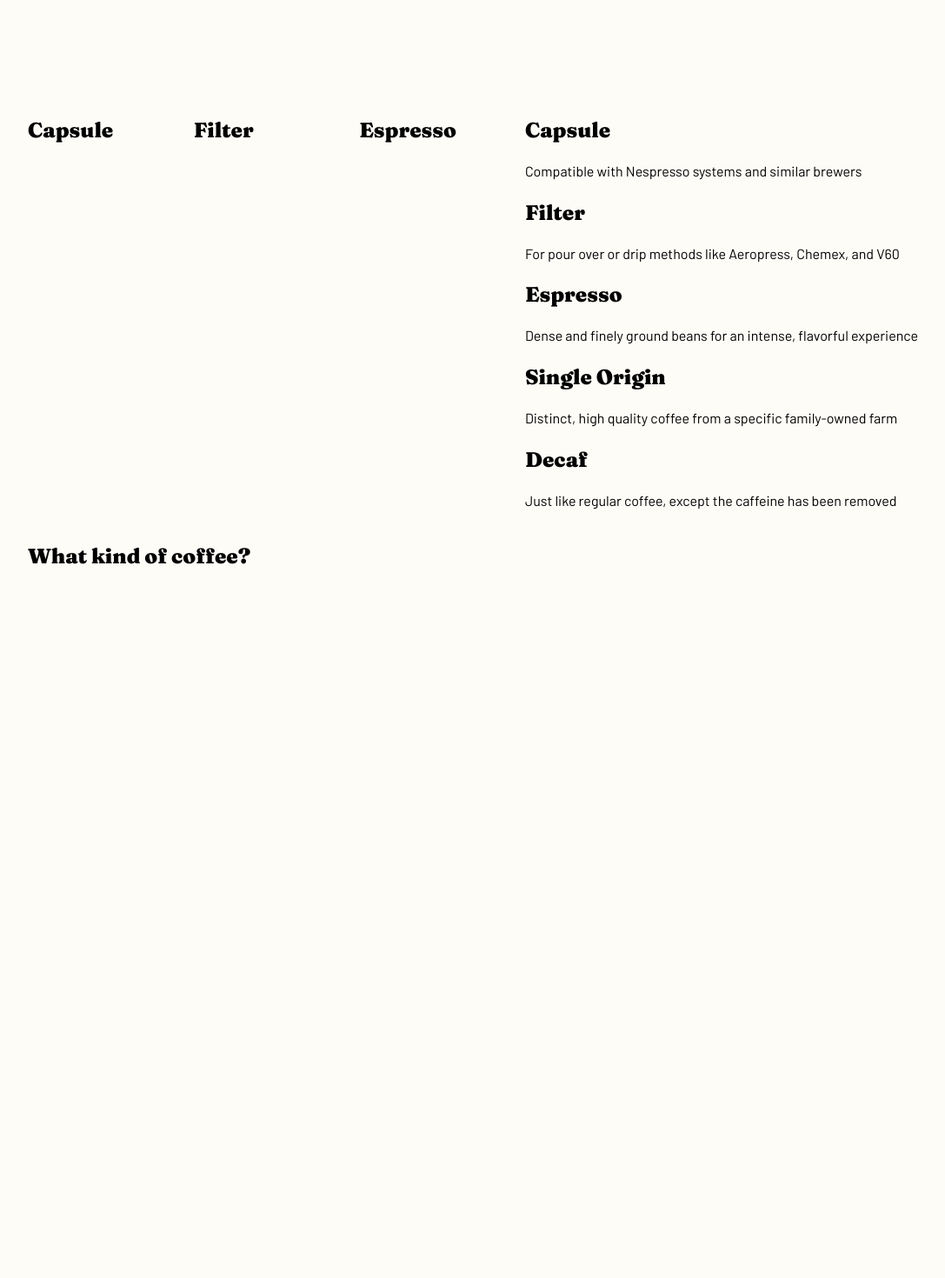
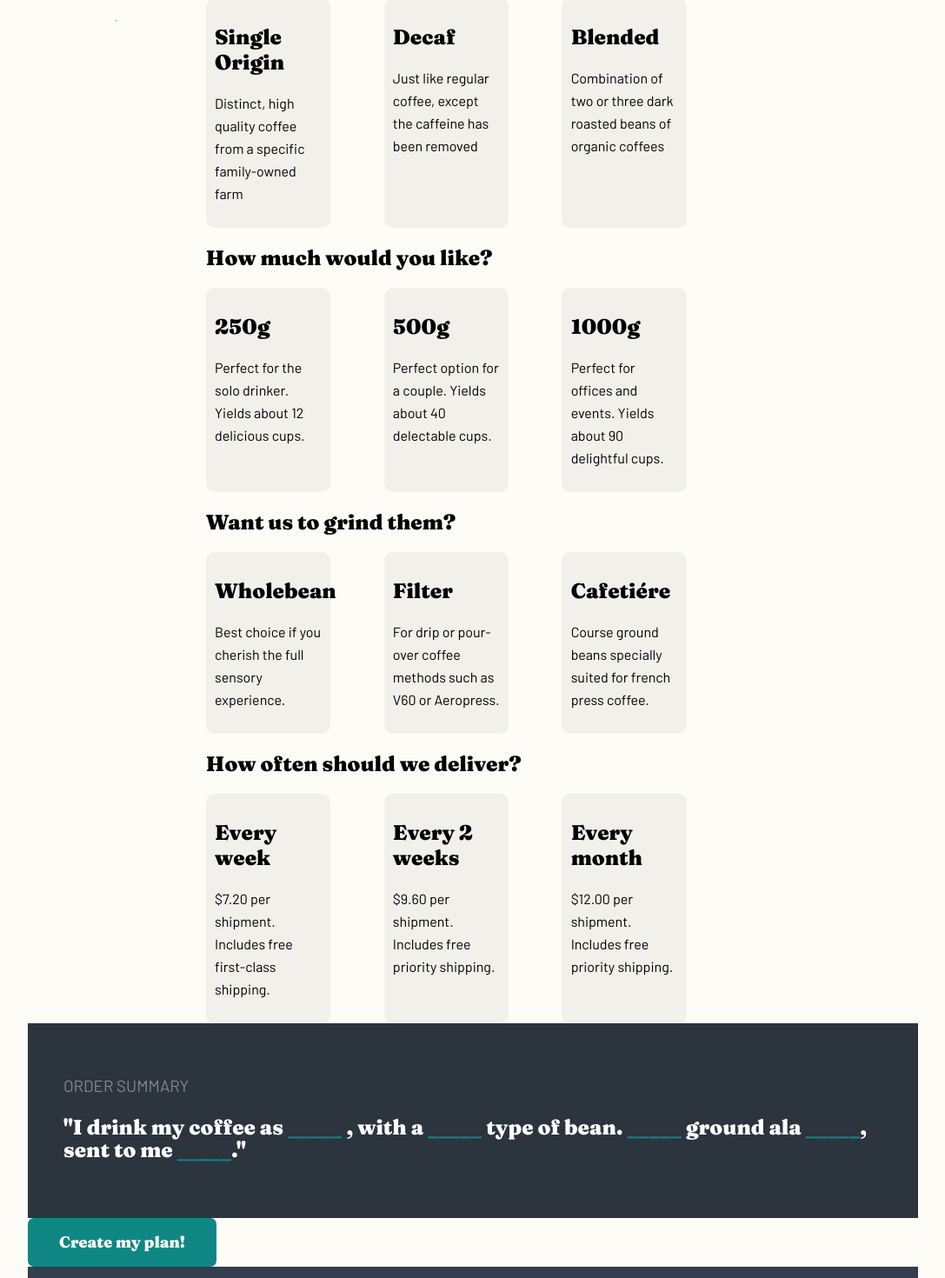
Before and after one commit to Luktoria/Coffeeroasters-app, a React (Create React App) app: page /createplan in a window 1280 px wide. Shown: the part 1780-3250 px from the top of the page at 87% size, without its empty margins (96-1183 px from the left). Built offline with nearby package versions, Linux system fonts and the light colour scheme.

Commit message:
Continued with create plan page

```diff
--- a/src/Components/CreatePlan.jsx
+++ b/src/Components/CreatePlan.jsx
@@ -3,8 +3,7 @@ import CreateSteps from './CreateSteps';
 
 
 const CreatePlan = () => {
-  const options = [
-
+  const preferences = [
     {
       id: 0,
       title: "Capsule",
@@ -21,8 +20,10 @@ const CreatePlan = () => {
       id: 2,
       title: "Espresso",
       info: "Dense and finely ground beans for an intense, flavorful experience"
-    },
+    }
+  ];
 
+  const beanType = [
     {
       id: 3,
       title: "Single Origin",
@@ -32,34 +33,161 @@ const CreatePlan = () => {
       id: 4,
       title: "Decaf",
       info: "Just like regular coffee, except the caffeine has been removed"
+    },
+    {
+      id: 5,
+      title: "Blended",
+      info: "Combination of two or three dark roasted beans of organic coffees"
+    }
+  ];
+
+  const amounts = [
+    {
+      id: 6,
+      title: "250g",
+      info: "Perfect for the solo drinker. Yields about 12 delicious cups.",
+    },
+    {
+      id: 7,
+      title: "500g",
+      info: "Perfect option for a couple. Yields about 40 delectable cups."
+    },
+    {
+      id: 8,
+      title: "1000g",
+      info: "Perfect for offices and events. Yields about 90 delightful cups."
+    }
+  ];
+
+  const grindtypes = [
+    {
+      id: 9,
+      title: "Wholebean",
+      info: "Best choice if you cherish the full sensory experience."
+    },
+    {
+      id: 10,
+      title: "Filter",
+      info: "For drip or pour-over coffee methods such as V60 or Aeropress."
+    },
+    {
+      id: 11,
+      title: "Cafetiére",
+      info: "Course ground beans specially suited for french press coffee."
+    }
+  ];
+
+  const deliveryTimes = [
+    {
+      id: 12,
+      title: "Every week",
+      info: "$7.20 per shipment. Includes free first-class shipping."
+    },
+    {
+      id: 13,
+      title: "Every 2 weeks",
+      info: "$9.60 per shipment. Includes free priority shipping."
+    },
+    {
+      id: 14,
+      title: "Every month",
+      info: "$12.00 per shipment. Includes free priority shipping."
     }
   ]
 
 
-  const [capsule, setCapsule] = useState(false);
-  const [filter, setFilter] = useState(false);
-  const [espresso, setEspresso] = useState(false);
-  const [chosenMethod, setChosenMethod] = useState("");
 
-  const chooseCapsule = () => {
-    setCapsule(true);
+
+
+  const [chosenMethod, setChosenMethod] = useState("_____");
+  let [activeStyle, setActiveStyle] = useState("");
+  const [chosenType, setChosenType] = useState("_____");
+  let [activeBeanStyle, setActiveBeanStyle] = useState("");
+  const [chosenAmount, setChosenAmount] = useState("_____");
+  let [activeAmountStyle, setActiveAmountStyle] = useState("");
+  const [chosenGrind, setChosenGrind] = useState("_____");
+  let [activeGrindStyle, setActiveGrindStlye] = useState("");
+  const [chosenDelivery, setChosenDelivery] = useState("_____");
+  let [activeDeliveryStyle, setActiveDeliveryStyle] = useState("")
+
+
+
+
+  const chooseMethod = (index) => {
+    if (preferences[index].title === 'Capsule') {
       setChosenMethod('using Capsules');
-    setFilter(false);
-    setEspresso(false);
+      setActiveStyle('Capsule');
+    }
+    else if (preferences[index].title === 'Filter') {
+      setChosenMethod('as Filter');
+      setActiveStyle('Filter');
+    }
+    else if (preferences[index].title === 'Espresso') {
+      setChosenMethod('as Espresso');
+      setActiveStyle('Espresso');
+    }
+  };
+
+  const chooseType = (index) => {
+    if (beanType[index].title === 'Single Origin') {
+      setChosenType('Single Origin');
+      setActiveBeanStyle('Single Origin');
+    }
+    else if (beanType[index].title === 'Decaf') {
+      setChosenType('Decaf');
+      setActiveBeanStyle('Decaf');
     }
 
-  const chooseFilter = () => {
-    setCapsule(false);
-    setFilter(true);
-    setChosenMethod('as Filter');
-    setEspresso(false);
+    else if (beanType[index].title === 'Blended') {
+      setChosenType('Blended');
+      setActiveBeanStyle('Blended');
+    }
+  };
+
+  const chooseAmount = (index) => {
+    if (amounts[index].title === "250g") {
+      setChosenAmount("250g");
+      setActiveAmountStyle("250g");
+    }
+    else if (amounts[index].title === "500g") {
+      setChosenAmount("500g");
+      setActiveAmountStyle("500g");
     }
 
-  const chooseEspresso = () => {
-    setCapsule(false);
-    setFilter(false);
-    setChosenMethod('as Espresso');
-    setEspresso(true);
+    else if (amounts[index].title === "1000g") {
+      setChosenAmount("1000g");
+      setActiveAmountStyle("1000g");
+    }
+  };
+
+  const chooseGrind = (index) => {
+    if (grindtypes[index].title === "Wholebean") {
+      setChosenGrind("WholeBean");
+      setActiveGrindStlye("Wholebean");
+    }
+    else if (grindtypes[index].title === "Filter") {
+      setChosenGrind("Filter");
+      setActiveGrindStlye("Filter");
+    }
+    else if (grindtypes[index].title === "Cafetiére") {
+      setChosenGrind("Cafetiére");
+      setActiveGrindStlye("Cafetiére");
+    }
+  };
+
+  const chooseDelivery = (index) => {
+    if (deliveryTimes[index].title === "Every week") {
+      setChosenDelivery("Every week");
+      setActiveDeliveryStyle("Every week");
+    }
+    else if (deliveryTimes[index].title === "Every 2 weeks") {
+      setChosenDelivery("Every two weeks");
+      setActiveDeliveryStyle("Every 2 weeks");
+    }
+    else if (deliveryTimes[index].title === "Every month") {
+      setChosenDelivery("Every month");
+      setActiveDeliveryStyle("Every month");
+    }
   }
 
 
@@ -72,46 +200,114 @@ const CreatePlan = () => {
 
       <CreateSteps />
 
+      <div className="preference-steps">
+
+        <div className="preference-option">
+          <span>01</span>
+          <h4>Preferences</h4>
+        </div>
+        <hr />
+
+        <div className="bean-types">
+          <span>02</span>
+          <h4>Bean Type</h4>
+        </div>
+        <hr />
+
+        <div className="quantity">
+          <span>03</span>
+          <h4>Quantity</h4>
+        </div>
+        <hr />
+
+        <div className="grind">
+          <span>04</span>
+          <h4>Grind Option</h4>
+        </div>
+        <hr />
+
+        <div className="deliveries">
+          <span>05</span>
+          <h4>Deliveries</h4>
+        </div>
+        <hr />
+      </div>
+
+     <div className="preferences">
+
         <div className="options">
 
           <div className="question-one">
             <h2>How do you drink your coffee?</h2>
           </div>
 
-        <div onClick={chooseCapsule} className={`preference1 ${capsule ? 'testColor' : 'none'}`}>
-          <h2>Capsule</h2>
+          {preferences.map((option, index) => (
+            <div key={option.id} onClick={e => chooseMethod(index)} className={option.title === activeStyle ? 'activeColor' : 'inactive'}>
+              <h2>{option.title}</h2>
+              <p>{option.info}</p>
+            </div>))}
         </div>
 
-        <div onClick={chooseFilter} className={filter ? 'testColor' : 'none'}>
-          <h2>Filter</h2>
+        <div className="types">
+          <div className="question-two">
+            <h2>What type of coffee?</h2>
+          </div>
+          {beanType.map((type, index) => (
+            <div key={type.id} onClick={e => chooseType(index)} className={type.title === activeBeanStyle ? 'activeColor' : 'inactive'}>
+              <h2>{type.title}</h2>
+              <p>{type.info}</p>
+            </div>
+          ))}
         </div>
 
-        <div onClick={chooseEspresso} className={espresso ? 'testColor' : 'none'}>
-          <h2>Espresso</h2>
+        <div className="amounts">
+          <div className="question-three">
+            <h2>How much would you like?</h2>
+          </div>
+          {amounts.map((amount, index) => (
+            <div key={amount.id} onClick={e => chooseAmount(index)} className={amount.title === activeAmountStyle ? 'activeColor' : 'inactive'}>
+              <h2>{amount.title}</h2>
+              <p>{amount.info}</p>
+            </div>
+          ))}
+        </div>
+
+        <div className="grindtypes">
+          <div className="question-four">
+            <h2>Want us to grind them?</h2>
+          </div>
+          {grindtypes.map((grind, index) => (
+            <div key={grind.id} onClick={e => chooseGrind(index)} className={grind.title === activeGrindStyle ? 'activeColor' : 'inactive'}>
+              <h2>{grind.title}</h2>
+              <p>{grind.info}</p>
+
+            </div>
+          ))}
+        </div>
+
+        <div className="delivery-times">
+          <div className="question-five">
+            <h2>How often should we deliver?</h2>
+          </div>
+
+          {deliveryTimes.map((del, index) => (
+            <div key={del.id} onClick={e => chooseDelivery(index)} className={del.title === activeDeliveryStyle ? 'activeColor' : 'inactive'}>
+              <h2>{del.title}</h2>
+              <p>{del.info}</p>
+            </div>
+          ))}
         </div>
 
 
-        <div className="question-two">
-          <h2>What kind of coffee?</h2>
       </div>
 
 
-       <div>
-       {options.map((option, index) => (
-        <div key={index}>
-            <h2>{option.title}</h2>
-      <p>{option.info}</p>
-       </div>))}
-
-      </div>
+      <div className="summary">
+        <h3>Order summary</h3>
+        <p>"I drink my coffee as <span> {chosenMethod} </span>, with a <span>{chosenType}</span> type of bean. <span>{chosenAmount }</span> ground ala <span>{chosenGrind}</span>, sent to me <span>{chosenDelivery}</span>."</p>
       </div>
 
-
-
-      <div>
-        <h3>Order summary</h3>
-        <p> {chosenMethod} </p>
-      </div>
+      <button className="order">Create my plan!</button>
 
 
     </section >
--- a/src/index.css
+++ b/src/index.css
@@ -34,7 +34,7 @@ p {
   width: 217px;
 }
 
-.primary-button:hover{
+.primary-button:hover {
   background-color: #66D2CF;
 }
 
@@ -87,7 +87,7 @@ nav a:hover {
   border-radius: 15px;
 }
 
-.intro-text{
+.intro-text {
   display: flex;
   flex-direction: column;
   justify-content: center;
@@ -97,13 +97,13 @@ nav a:hover {
   color: white;
 }
 
-.intro-text h1{
+.intro-text h1 {
   font-size: 72px;
   line-height: 72px;
   margin: 0;
 }
 
-.intro-text p{
+.intro-text p {
   width: 70%;
   margin: 5% 0 7% 0;
 }
@@ -111,7 +111,7 @@ nav a:hover {
 
 /* --------    Homepage Collection styles    --------*/
 
-.test{
+.test {
   position: absolute;
   left: 0%;
   right: 0%;
@@ -123,41 +123,41 @@ background: linear-gradient(180deg, rgba(254, 252, 247, 0.0001) 0%, #FEFCF7 100%
 
 }
 
-.collection-outer{
+.collection-outer {
   text-align: center;
 }
 
-.alternate-title{
+.alternate-title {
   font-family: 'Fraunces', serif;
   font-size: 150px;
   color: #83888F;
 }
 
-.collection-coffees{
+.collection-coffees {
   display: flex;
   width: 100%;
-  justify-content: space-around ;
+  justify-content: space-around;
 }
 
-.collection-item{
+.collection-item {
   width: 18%;
   text-align: center;
   color: #333D4B;
 }
 
-.collection-item img{
+.collection-item img {
   height: 178px;
   width: auto;
 }
 
-.collection-item h4{
+.collection-item h4 {
   font-size: 24px;
   line-height: 32px;
 }
 
 /* --------    Benefits styles    --------*/
 
-.benefits-background{
+.benefits-background {
   background-color: #333D4B;
   color: #FEFCF7;
   text-align: center;
@@ -165,7 +165,7 @@ height: 577px;
   border-radius: 15px;
 }
 
-.benefits h2{
+.benefits h2 {
   font-size: 40px;
   line-height: 48px;
   padding-top: 10%;
@@ -176,7 +176,7 @@ border-radius: 15px;
   margin: 0 auto;
 }
 
-.benefits-reasons{
+.benefits-reasons {
   display: flex;
   position: absolute;
   justify-content: space-evenly;
@@ -185,7 +185,7 @@ border-radius: 15px;
   top: 1900px;
 }
 
-.benefits-item{
+.benefits-item {
   background-color: #0E8784;
   color: #FEFCF7;
   width: 21%;
@@ -199,7 +199,7 @@ border-radius: 15px;
 
 /* --------    Steps styles    --------*/
 
-.steps-outer{
+.steps-outer {
   margin: 300px auto;
   width: 90%;
 }
@@ -228,35 +228,35 @@ width: 90%;
   z-index: 99;
 }
 
-.steps-description{
+.steps-description {
   display: grid;
   grid-template-columns: repeat(3, 425px);
 }
 
-.steps-description div{
+.steps-description div {
   width: 285px;
   padding-bottom: 75px;
 }
 
-.steps-description h2{
+.steps-description h2 {
   font-size: 72px;
   color: #FDD6BA;
   margin: 0;
 }
 
-.steps-description h3{
+.steps-description h3 {
   font-size: 32px;
-  color:#333D4B;
+  color: #333D4B;
   width: 260px;
 }
 
-.steps-description p{
-  color:#333D4B;
+.steps-description p {
+  color: #333D4B;
 }
 
 /* --------    About us styles    --------*/
 
-.about-us-intro{
+.about-us-intro {
   background-image: url('../public/assets/about/desktop/image-hero-whitecup.jpg');
   background-color: #A2A2A2;
   background-size: cover;
@@ -265,7 +265,7 @@ width: 90%;
   color: #FEFCF7;
 }
 
-.about-us-intro div{
+.about-us-intro div {
   display: flex;
   flex-direction: column;
   justify-content: center;
@@ -279,8 +279,8 @@ width: 90%;
   font-size: 40px;
 }
 
-.commitment{
-  color:#333D4B;
+.commitment {
+  color: #333D4B;
   display: flex;
   padding: 10% 5%;
   align-items: center;
@@ -291,11 +291,11 @@ justify-content: space-around;
   width: 35%;
 }
 
-.commitment img{
+.commitment img {
   border-radius: 10px;
 }
 
-.quality-outer{
+.quality-outer {
   background-color: #2C343E;
   height: 500px;
   border-radius: 10px;
@@ -304,7 +304,7 @@ justify-content: space-around;
   margin-bottom: 10%;
 }
 
-.quality-outer img{
+.quality-outer img {
   display: inline-block;
   border-radius: 15px;
   position: absolute;
@@ -318,45 +318,45 @@ justify-content: space-around;
   width: 40%;
 }
 
-.quality h2{
+.quality h2 {
   font-size: 40px;
   margin-top: 15%;
 }
 
 /* --------    Headquarters styles    --------*/
 
-.headquarters-outer{
+.headquarters-outer {
   width: 90%;
   margin: 0 auto;
   padding-bottom: 100px;
 }
 
-.headquarters-outer h4{
+.headquarters-outer h4 {
   font-size: 24px;
   color: #83888F;
   margin-bottom: 5%;
 }
 
-.headquarters{
+.headquarters {
   display: flex;
 }
 
-.headquarters div{
+.headquarters div {
   width: 45%;
   color: #333D4B;
 }
 
-.headquarters h3{
+.headquarters h3 {
   font-size: 32px;
 }
 
-.headquarters p{
+.headquarters p {
   margin: 0;
 }
 
 /* --------    Create Plan styles    --------*/
 
-.create-intro{
+.create-intro {
   background-image: url(../public/assets/plan/desktop/image-hero-blackcup.jpg);
   background-size: cover;
   height: 450px;
@@ -364,20 +364,20 @@ padding-bottom: 100px;
   border-radius: 15px;
 }
 
-.create-intro h1{
+.create-intro h1 {
   font-size: 72px;
   padding-top: 7%;
 }
 
 .create-intro h1,
-.create-intro p{
+.create-intro p {
   padding-left: 7%;
   width: 30%;
 }
 
 /* -------- Create plan steps -------- */
 
-.create-steps-outer{
+.create-steps-outer {
   margin: 100px auto;
   width: 93%;
   background-color: #2C343E;
@@ -411,73 +411,140 @@ padding-top: 5%;
   z-index: 99;
 }
 
-.create-steps-description{
+.create-steps-description {
   display: grid;
   grid-template-columns: repeat(3, 425px);
 }
 
-.create-steps-description div{
+.create-steps-description div {
   width: 285px;
   padding-bottom: 95px;
 }
 
-.create-steps-description h2{
+.create-steps-description h2 {
   font-size: 72px;
   color: #FDD6BA;
   margin: 0;
 }
 
-.create-steps-description h3{
+.create-steps-description h3 {
   font-size: 32px;
-  color:#FEFCF7;
+  color: #FEFCF7;
   width: 260px;
 }
 
-.create-steps-description p{
-  color:#FEFCF7;
+.create-steps-description p {
+  color: #FEFCF7;
 }
 
 
 /* -------- Coffeetype styles  ---------*/
 
-.options{
+.preference-steps{
+  display: inline-grid;
+  width: 20%;
+}
+
+.preference-steps span, h4{
+  display: inline-block;
+}
+
+.preference-steps span{
+  margin-right: 10px;
+}
+
+.choose-preferences{
+display: inline-block;
+}
+
+.preferences{
+  width: 60%;
+  display: inline-grid;
+}
+
+
+.options,
+.types,
+.amounts,
+.grindtypes,
+.delivery-times {
   display: grid;
   grid-template-columns: repeat(3, 1fr);
-grid-template-rows: repeat(10, 1fr);
+  /* grid-template-rows: repeat(2, 1fr); */
   grid-column-gap: 0px;
   grid-row-gap: 0px;
+
 }
 
-.question-one{
+.question-one,
+.question-two,
+.question-three,
+.question-four,
+.question-five {
   grid-area: 1 / 1 / 2 / 6;
 }
 
-/* .preference1{
-grid-area: 2 / 1 / 3 / 2;
-} */
-
-.question-two{
-  grid-area:  3 / 1 / 4 / 4;
-}
-.testColor{
-  background-color: red;
+.inactive {
+  background-color: #97979721;
+  padding: 5%;
+  width: 60%;
+  border-radius: 10px;
 }
 
-.type1{
-  grid-area: 4 / 1 / 5 / 2;
+.activeColor {
+  background-color: #0E8784;
+  padding: 5%;
+  width: 60%;
+  color: white;
+  border-radius: 10px;
 }
 
-.type2{
-  grid-area: 4 / 2 / 5 / 3;
+.summary{
+  display: block;
+  background-color: #2C343E;
+  color: white;
+  padding: 4%;
 }
 
-.type3{
-  grid-area: 4 / 3 / 5 / 4;
+.summary h3{
+  font-family: 'Barlow', sans-serif;
+  text-transform: uppercase;
+  color: #83888F;
+  font-weight: 500;
+}
+
+.summary p{
+  font-size: 24px;
+   font-family: 'Fraunces', serif;
+}
+
+.summary span{
+  color: #0E8784;
+}
+
+.order{
+  background: none;
+  background-color: #0E8784;
+  color: #FEFCF7;
+  border: none;
+  border-radius: 7px;
+  padding: 0;
+  font-family: 'Fraunces', serif;
+  font-size: 18px;
+  line-height: 25px;
+  cursor: pointer;
+  outline: inherit;
+  height: 56px;
+  width: 217px;
+}
+
+.order:hover{
+background-color: #66D2CF;
 }
 
 /* --------    Footer styles    --------*/
 
-footer{
+footer {
   display: flex;
   background-color: #333D4B;
   align-items: center;
@@ -485,17 +552,17 @@ footer{
   justify-content: space-between;
 }
 
-footer ul{
+footer ul {
   list-style: none;
   display: inline-block;
 }
 
-footer li{
+footer li {
   display: inline-block;
   padding-right: 15px;
 }
 
-footer a{
+footer a {
   font-family: 'Barlow', sans-serif;
   font-size: 12px;
   line-height: 15px;
@@ -506,7 +573,7 @@ footer a{
   text-decoration: none;
 }
 
-footer a:hover{
+footer a:hover {
   cursor: pointer;
   color: white;
 
@@ -514,7 +581,7 @@ footer a:hover{
 
 .logo-container svg {
   display: inline-block;
-  color:white;
+  color: white;
 }
 
 .social-media svg {
@@ -526,6 +593,6 @@ footer a:hover{
   color: #FDD6BA;
 }
 
-.social-media li{
+.social-media li {
   padding-left: 8px;
 }
```
Lines whose indentation alone changed are shown as unchanged.
